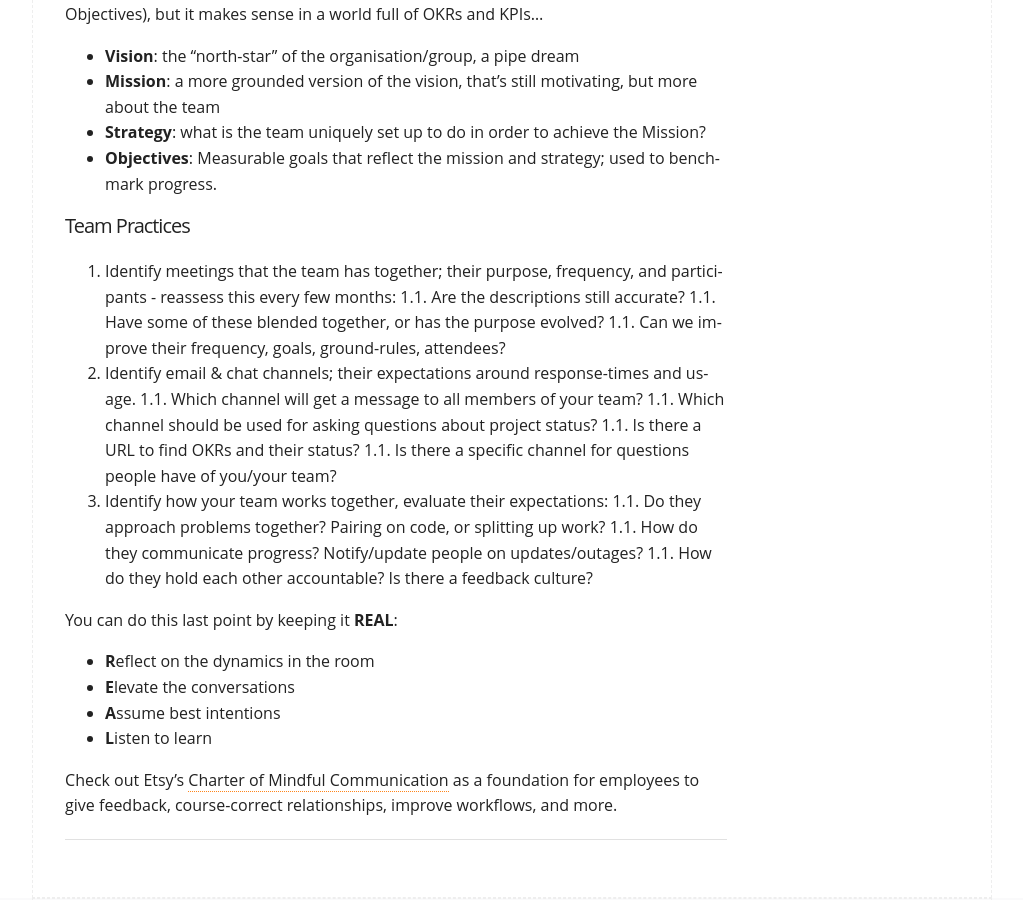
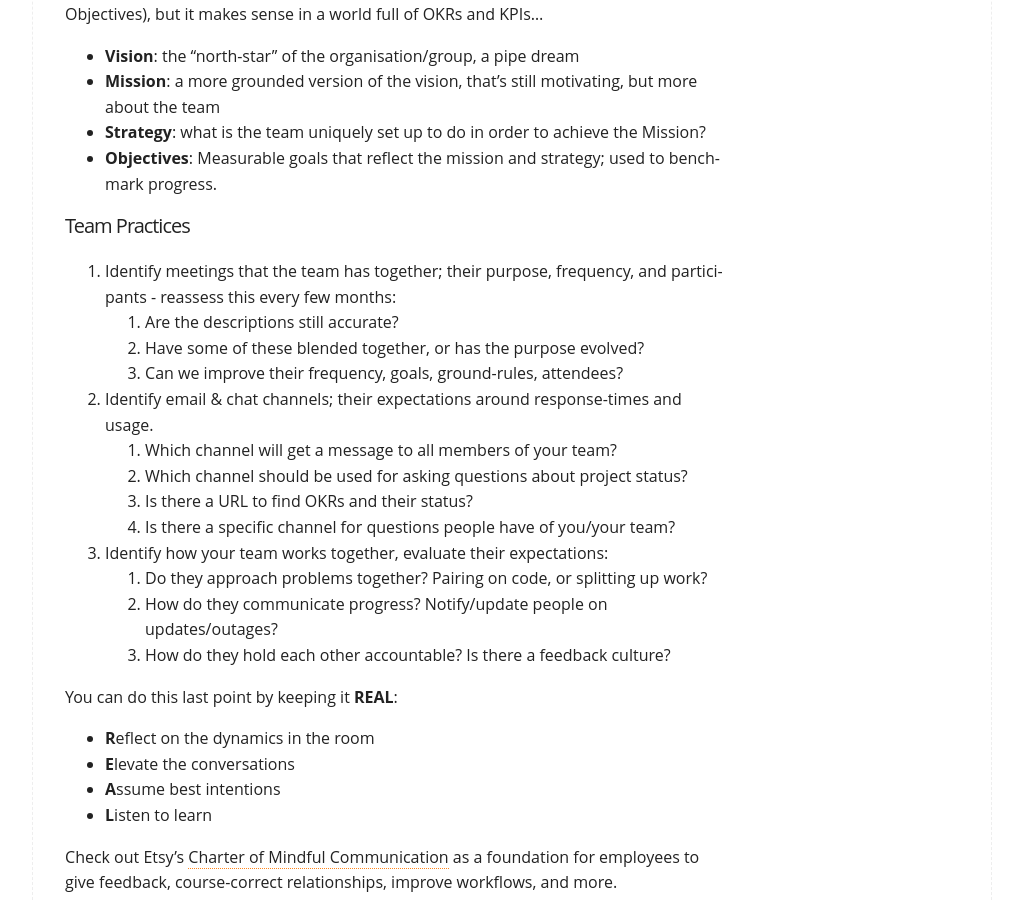
Before and after one commit to PHeonix25/PHeonix25.github.io, a Jekyll site: the page built from books/resilient_management.md, in a window 1280 px wide and 900 px high, scrolled down 4610 px. Shown: the whole window, without its empty margins (128-1151 px from the left). Built offline with Jekyll 4.4.1, drawn with Linux system fonts in a browser that asks for light colours; our own code applies the rules of GitHub Pages for plain Markdown files.

Commit message:
Fixing indented numbered lists

```diff
--- a/books/resilient_management.md
+++ b/books/resilient_management.md
@@ -170,18 +170,18 @@ This is the first time I've heard of a [VMSO statement][03-01] (Vision, Mission,
 ### Team Practices
 
 1. Identify meetings that the team has together; their purpose, frequency, and participants - reassess this every few months:
-  1.1. Are the descriptions still accurate?
-  1.1. Have some of these blended together, or has the purpose evolved?
-  1.1. Can we improve their frequency, goals, ground-rules, attendees?
+    1. Are the descriptions still accurate?
+    1. Have some of these blended together, or has the purpose evolved?
+    1. Can we improve their frequency, goals, ground-rules, attendees?
 1. Identify email & chat channels; their expectations around response-times and usage.
-  1.1. Which channel will get a message to all members of your team?
-  1.1. Which channel should be used for asking questions about project status?
-  1.1. Is there a URL to find OKRs and their status?
-  1.1. Is there a specific channel for questions people have of you/your team?
+    1. Which channel will get a message to all members of your team?
+    1. Which channel should be used for asking questions about project status?
+    1. Is there a URL to find OKRs and their status?
+    1. Is there a specific channel for questions people have of you/your team?
 1. Identify how your team works together, evaluate their expectations:
-  1.1. Do they approach problems together? Pairing on code, or splitting up work?
-  1.1. How do they communicate progress? Notify/update people on updates/outages?
-  1.1. How do they hold each other accountable? Is there a feedback culture?
+    1. Do they approach problems together? Pairing on code, or splitting up work?
+    1. How do they communicate progress? Notify/update people on updates/outages?
+    1. How do they hold each other accountable? Is there a feedback culture?
 
 You can do this last point by keeping it **REAL**:
 
```
